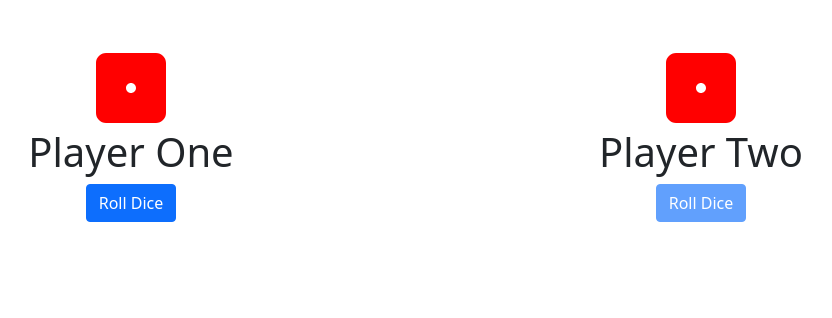
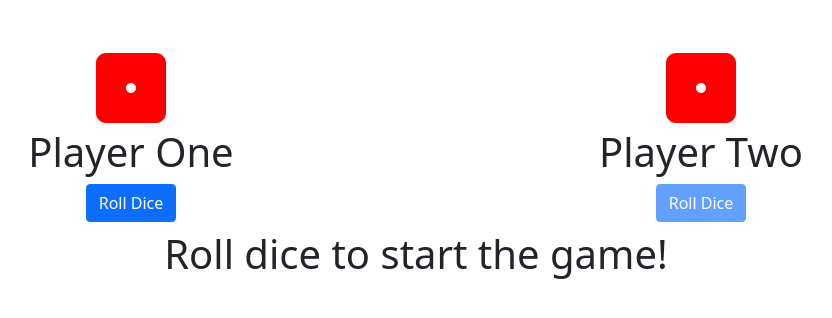
Before and after one commit to CyrusWarner/Dice-Roll-React, a React (Create React App) app: page / in a window 1280 px wide. Shown: the top 318 px of the page, without its empty margins (224-1056 px from the left). Built offline with nearby package versions, Linux system fonts and the light colour scheme.

Commit message:
Added conditional title for before a user rolls the dice.

```diff
--- a/src/App.tsx
+++ b/src/App.tsx
@@ -1,5 +1,6 @@
 import React, {useState} from "react";
 import DisplayDice from "./Components/DisplayDice/displayDice";
+import DisplayWinner from "./Components/DisplayWinner/displayWinner";
 import { Container, Row, Col, Button } from "react-bootstrap";
 const App = () => {
 const [playerOneRoll, setPlayerOneRoll] = useState(0)
@@ -20,6 +21,7 @@ const [disabledPlayerTwo, setDisabledPlayerTwo ] = useState(true);
     setDisabledPlayerTwo(true)
   }
   return (
+    <>
     <Container>
       <Row >
           <Col sm={6}>
@@ -38,6 +40,8 @@ const [disabledPlayerTwo, setDisabledPlayerTwo ] = useState(true);
           </Col>
       </Row>
     </Container>
+    <DisplayWinner playerOneRoll={playerOneRoll} playerTwoRoll={playerTwoRoll}/>
+    </>
   );
 };
 
--- /dev/null
+++ b/src/Components/DisplayWinner/displayWinner.tsx
@@ -0,0 +1,36 @@
+import React, { useEffect } from "react";
+import { Container, Row } from "react-bootstrap";
+
+type playerRoll = {
+  playerOneRoll: number;
+  playerTwoRoll: number;
+};
+
+const DisplayWinner = (props: playerRoll) => {
+  const { playerOneRoll, playerTwoRoll } = props;
+  useEffect(() => {
+    getWinner();
+  });
+  const getWinner = () => {
+    if (playerOneRoll > playerTwoRoll) {
+      return;
+    } else if (playerOneRoll < playerTwoRoll) {
+      return;
+    } else {
+      return;
+    }
+  };
+  return (
+    <Container>
+      <Row>
+        <div className="d-flex justify-content-center mt-2">
+            {playerOneRoll === 0 &&
+                <h1>Roll dice to start the game!</h1>
+            }
+        </div>
+      </Row>
+    </Container>
+  );
+};
+
+export default DisplayWinner;
```
